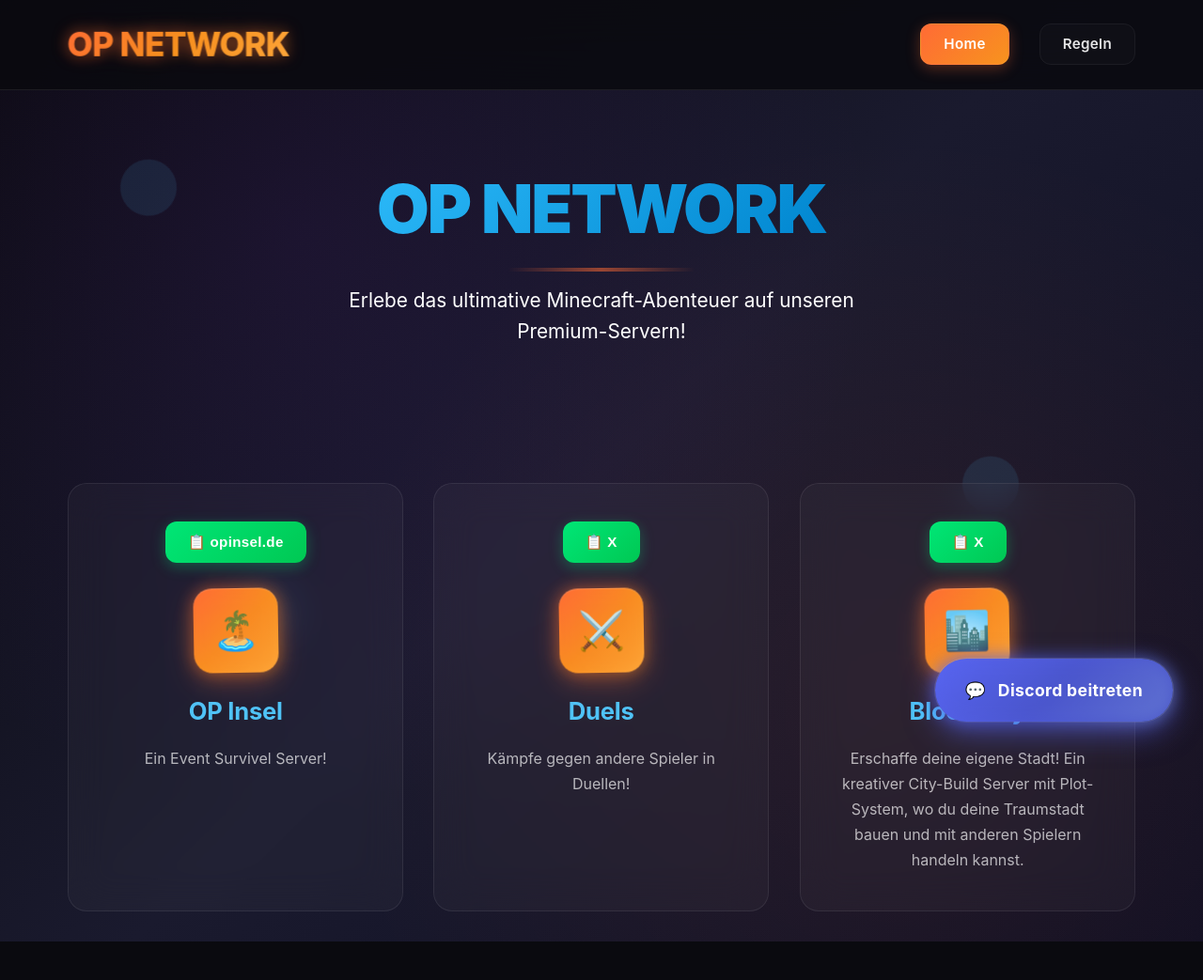
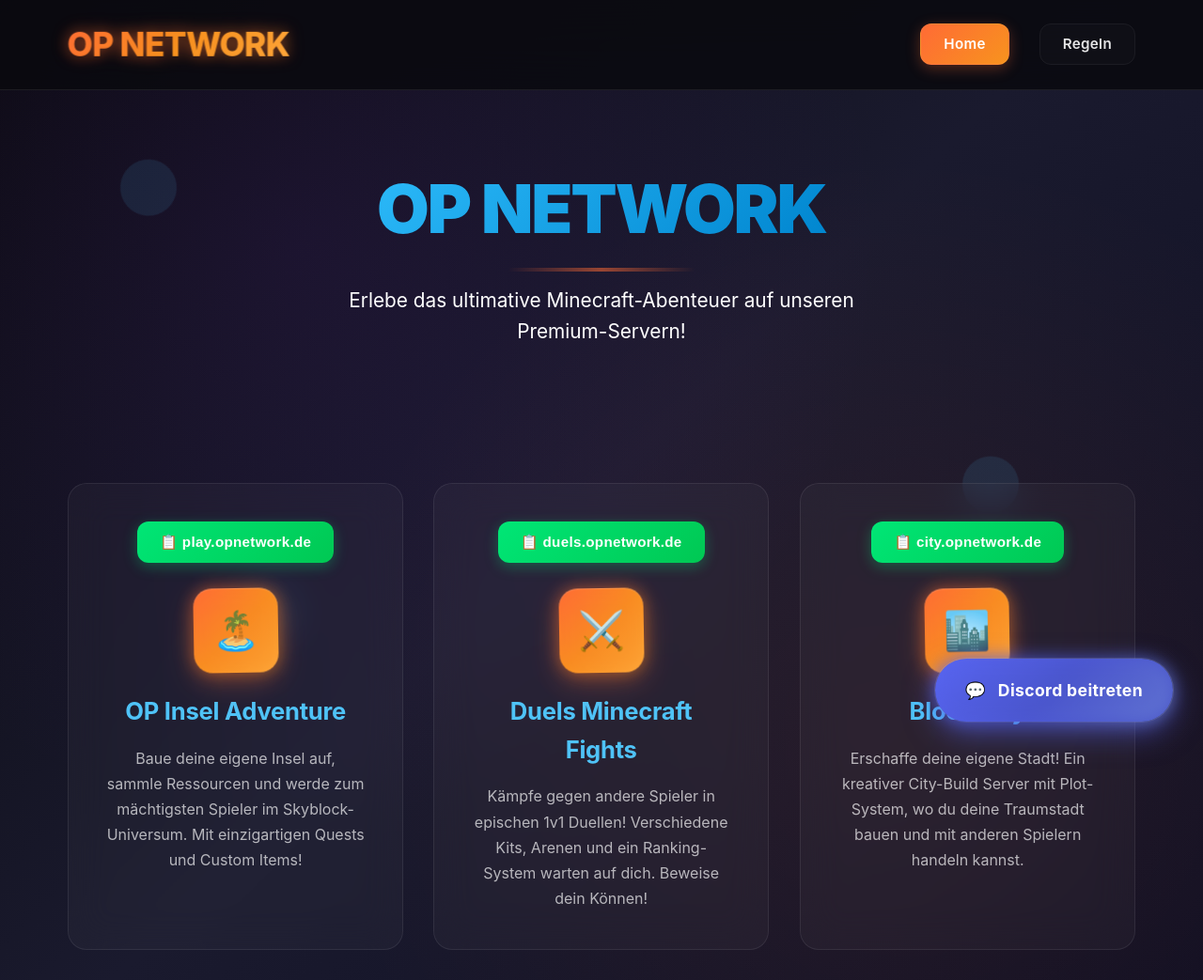
Before and after one commit to flsfsff/OP-Network, a plain HTML site: page index.html in a window 1280 px wide. Shown: the whole page at 94% size. Before the commit the page ends 1002 px from the top, so only its background shows below. Drawn offline with Linux system fonts and the light colour scheme.

Commit message:
Update index.html

```diff
--- a/index.html
+++ b/index.html
@@ -654,26 +654,26 @@
 
             <div class="servers-grid">
                 <div class="server-card" style="animation-delay: 0.1s;">
-                    <button class="ip-button" onclick="copyIP('opinsel.de', this)">
-                        📋 opinsel.de
+                    <button class="ip-button" onclick="copyIP('play.opnetwork.de', this)">
+                        📋 play.opnetwork.de
                     </button>
                     <div class="server-icon">🏝️</div>
-                    <h3>OP Insel</h3>
-                    <p>Ein Event Survivel Server!</p>
+                    <h3>OP Insel Adventure</h3>
+                    <p>Baue deine eigene Insel auf, sammle Ressourcen und werde zum mächtigsten Spieler im Skyblock-Universum. Mit einzigartigen Quests und Custom Items!</p>
                 </div>
 
                 <div class="server-card" style="animation-delay: 0.3s;">
-                    <button class="ip-button" onclick="copyIP('X', this)">
-                        📋 X
+                    <button class="ip-button" onclick="copyIP('duels.opnetwork.de', this)">
+                        📋 duels.opnetwork.de
                     </button>
                     <div class="server-icon">⚔️</div>
-                    <h3>Duels </h3>
-                    <p>Kämpfe gegen andere Spieler in Duellen!</p>
+                    <h3>Duels Minecraft Fights</h3>
+                    <p>Kämpfe gegen andere Spieler in epischen 1v1 Duellen! Verschiedene Kits, Arenen und ein Ranking-System warten auf dich. Beweise dein Können!</p>
                 </div>
 
                 <div class="server-card" style="animation-delay: 0.5s;">
-                    <button class="ip-button" onclick="copyIP('X', this)">
-                        📋 X
+                    <button class="ip-button" onclick="copyIP('city.opnetwork.de', this)">
+                        📋 city.opnetwork.de
                     </button>
                     <div class="server-icon">🏙️</div>
                     <h3>Block City</h3>
```
